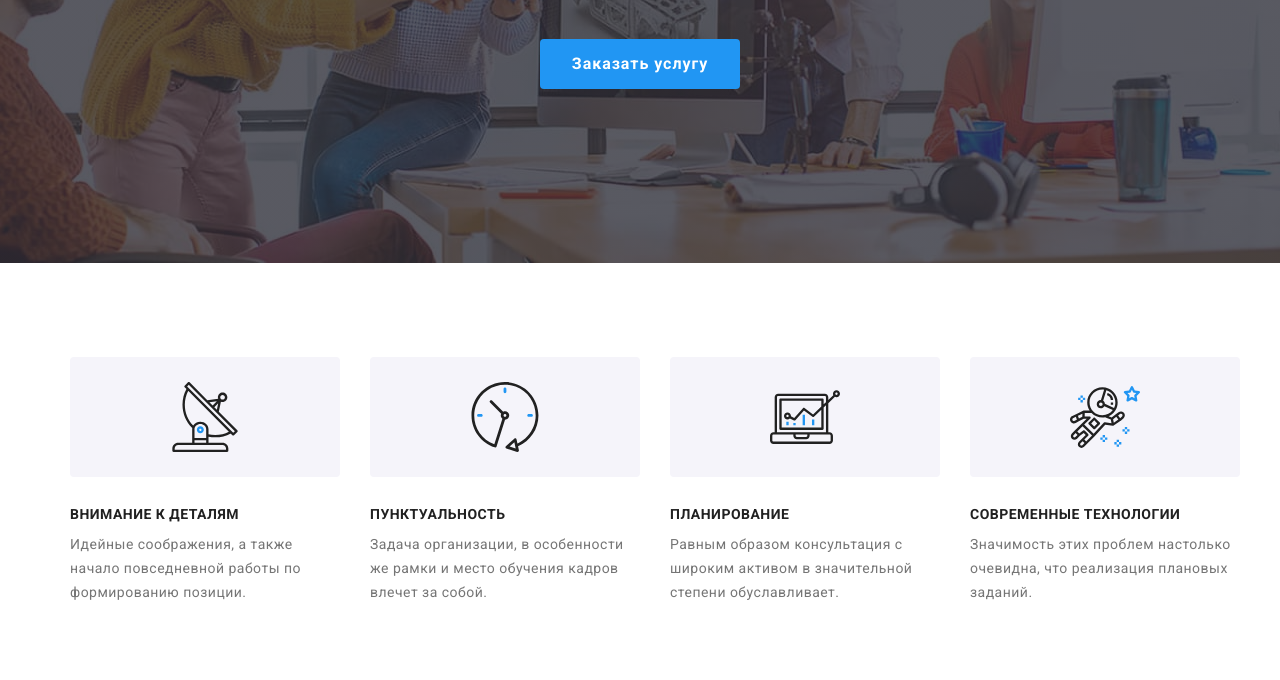
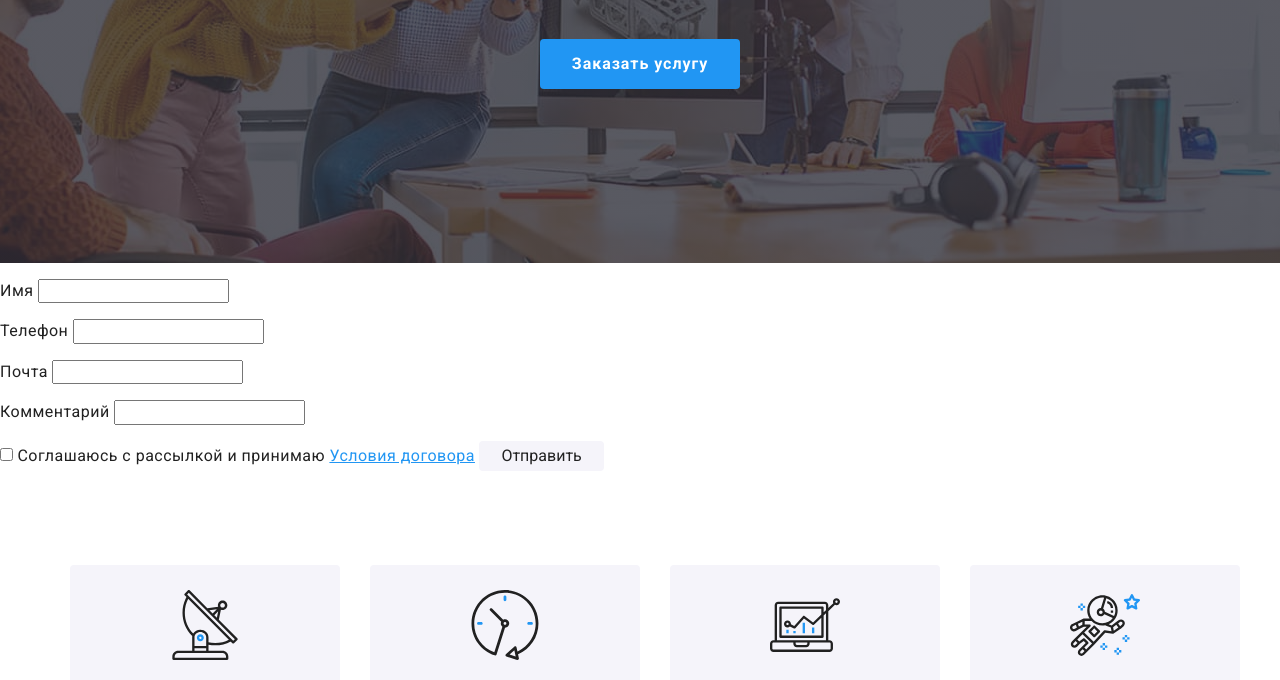
Before and after one commit to AndrewGumenchuk/goit-markup-hw-06, a plain HTML site: page index.html in a window 1280 px wide. Shown: the part 417-1097 px from the top of the page. Drawn offline with nearby package versions, Linux system fonts and the light colour scheme.

Commit message:
progress

```diff
--- a/css/styles.css
+++ b/css/styles.css
@@ -226,6 +226,13 @@ img {
       rgba(47, 48, 58, 0.8)
     ),
     url("../images/Header_img.jpg");
+}
+
+/* Modal */
+
+.contract {
+  text-decoration: underline;
+  color: var(--accent-color);
 }
 
 /* Button */
--- a/index.html
+++ b/index.html
@@ -67,6 +67,33 @@
           <a href="" class="button">Заказать услугу</a>
         </div>
       </section>
+
+      <!--Modal-->
+      <form class="js-speaker-form">
+        <p>
+          <label for="name">Имя</label>
+          <input type="text" name="name" id="name">
+        </p>
+        <p>
+          <label for="tel">Телефон</label>
+          <input type="tel" name="tel" id="tel">
+        </p>
+        <p>
+          <label for="mail">Почта</label>
+          <input type="email" name="mail" id="mail">
+        </p>
+        <p>
+          <label for="comment">Комментарий</label>
+          <input type="comment" name="comment" id="comment">
+        </p>
+
+        <input type="checkbox" name="" id="">
+        <label for="">Соглашаюсь с рассылкой и принимаю
+          <span class="contract">Условия договора</span>
+        </label>
+
+        <button type="submit">Отправить</button>
+      </form>
 
       <!--Features-->
       <div class="container">
@@ -458,5 +485,10 @@
         <p class="copyright">2020 | Developed by GoIT Students</p>
       </div>
     </footer>
+
+    <!-- Script -->
+
+    <script src="./js/modal.js"></script>
+    </body>
   </body>
 </html>
--- /dev/null
+++ b/js/modal.js
@@ -0,0 +1,14 @@
+(() => {
+  const refs = {
+    openModalBtn: document.querySelector("[data-modal-open]"),
+    closeModalBtn: document.querySelector("[data-modal-close]"),
+    modal: document.querySelector("[data-modal]"),
+  };
+
+  refs.openModalBtn.addEventListener("click", toggleModal);
+  refs.closeModalBtn.addEventListener("click", toggleModal);
+
+  function toggleModal() {
+    refs.modal.classList.toggle("is-hidden");
+  }
+})();
```
